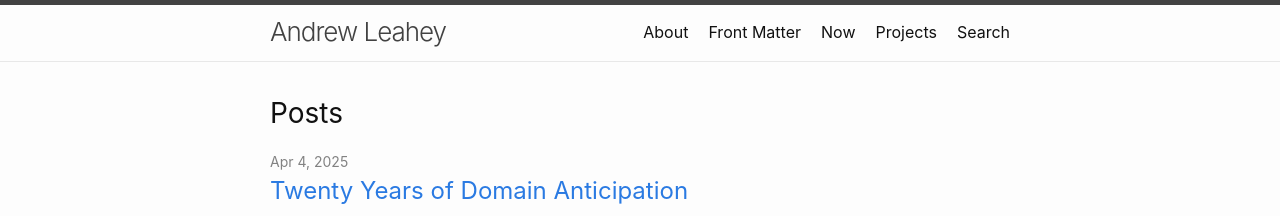
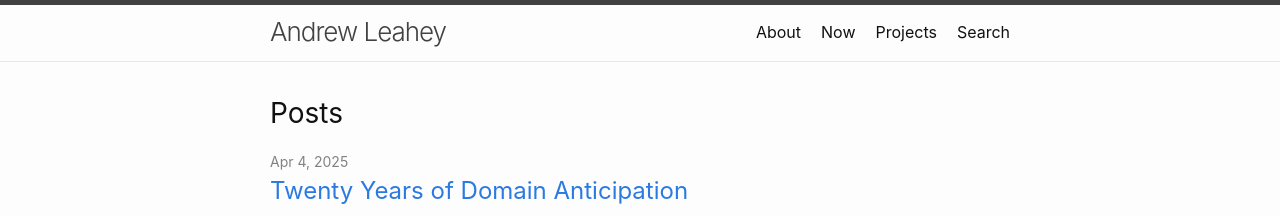
Before and after one commit to ajleahey/ajleahey.github.io, a Jekyll site: the page built from index.markdown, in a window 1280 px wide. Shown: the top 216 px of the page. Built offline with Jekyll 4.4.1, drawn with Linux system fonts in a browser that asks for light colours.

```diff
--- a/_config.yml
+++ b/_config.yml
@@ -46,7 +46,7 @@ show_excerpts: true
 
 header_pages:
   - about.md
-  - frontmatter/index.md
+  #- frontmatter/index.md
   - now.md
   - projects.md
   - links.md
```
